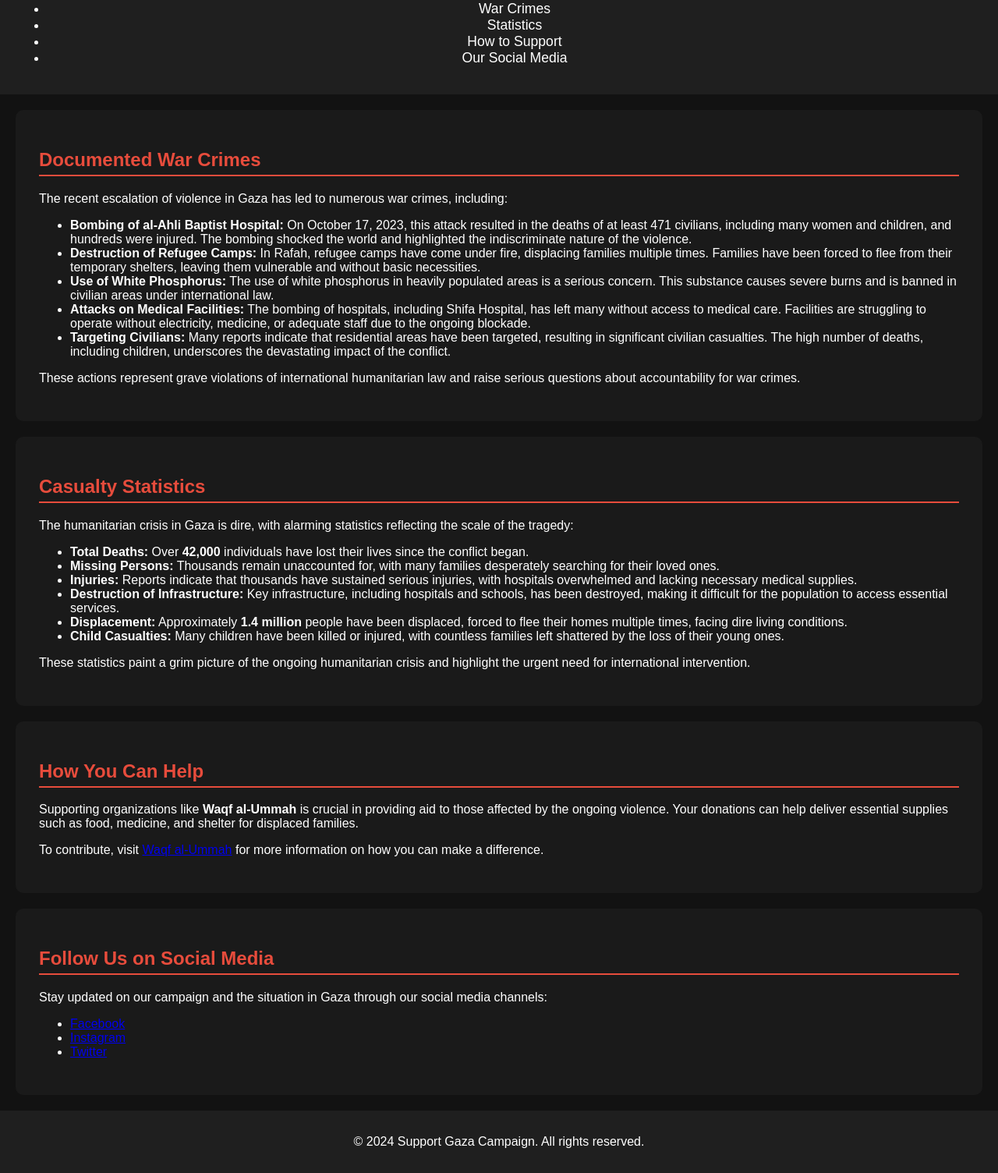
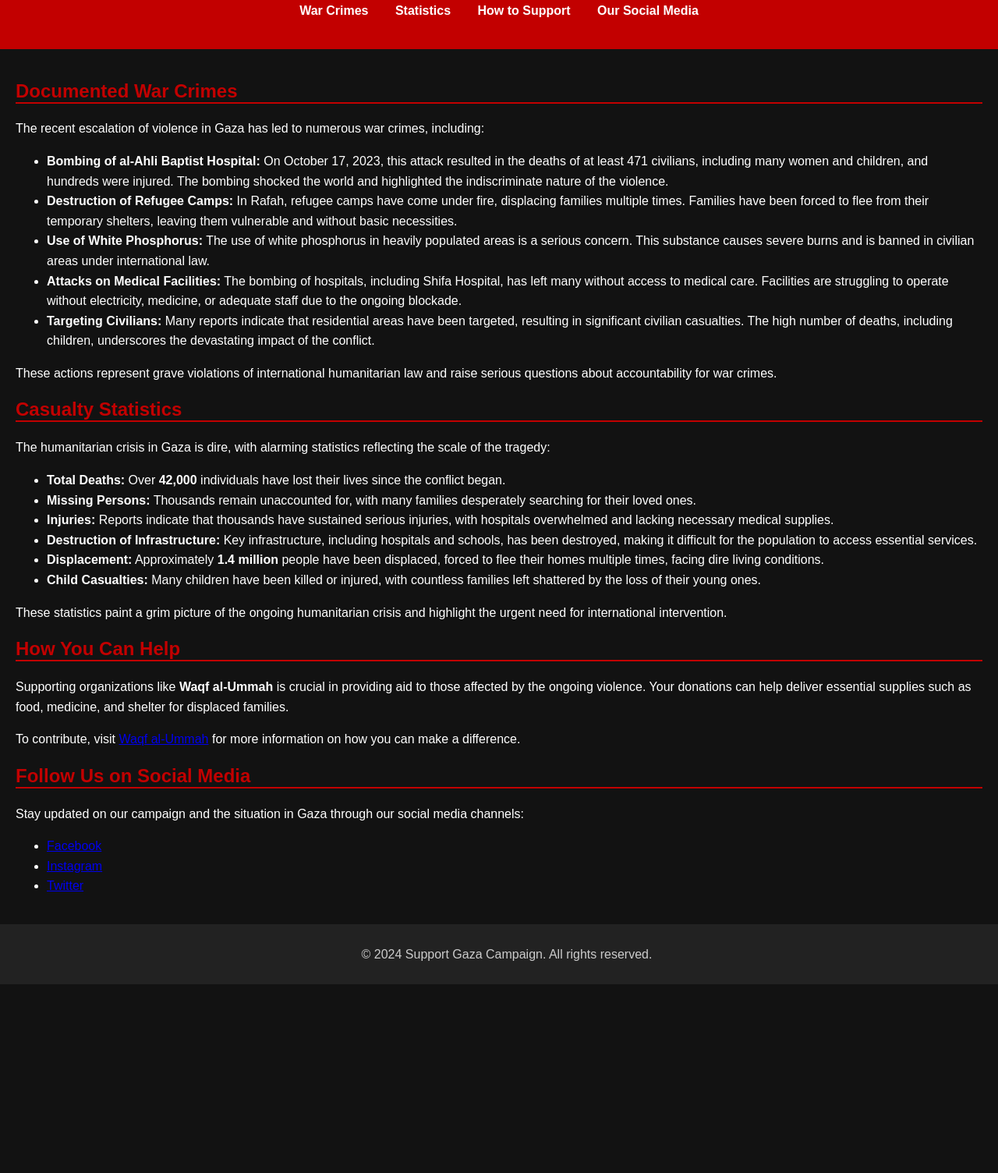
Before and after one commit to Akremhu/eyes-OnGaza, a plain HTML site: page index.html in a window 1280 px wide. Shown: the part 80-1584 px from the top of the page at 78% size. After the commit the page ends 1342 px from the top, so only its background shows below. Drawn offline with Linux system fonts and the light colour scheme.

Commit message:
Update styles.css

```diff
--- a/styles.css
+++ b/styles.css
@@ -1,64 +1,83 @@
+/* styles.css */
+
+/* Global Styles */
 body {
+    font-family: Arial, sans-serif;
     margin: 0;
     padding: 0;
-    font-family: Arial, sans-serif;
-    background-color: #121212;
-    color: white;
+    background-color: #121212; /* Dark background */
+    color: #ffffff; /* White text */
 }
 
 header {
-    background-color: #1f1f1f;
+    background-color: #c20000; /* Red for urgency */
+    padding: 20px;
     text-align: center;
+}
+
+h1 {
+    margin: 0;
+    font-size: 2.5em;
+}
+
+nav ul {
+    list-style-type: none;
+    padding: 0;
+}
+
+nav ul li {
+    display: inline;
+    margin: 0 15px;
+}
+
+nav a {
+    color: #ffffff; /* White links */
+    text-decoration: none;
+    font-weight: bold;
+}
+
+nav a:hover {
+    text-decoration: underline; /* Underline on hover */
+}
+
+main {
     padding: 20px;
 }
 
-header h1 {
-    font-size: 2.5em;
-    color: #e74c3c;
-    margin: 0;
+h2 {
+    color: #c20000; /* Red for section headers */
+    border-bottom: 2px solid #c20000; /* Red underline for headings */
 }
 
-nav a {
-    color: white;
-    text-decoration: none;
-    margin: 0 15px;
-    font-size: 1.1em;
+p, li {
+    line-height: 1.6; /* Increase line height for readability */
 }
 
-nav a:hover {
-    color: #e74c3c;
-}
-
-section {
-    padding: 30px;
-    margin: 20px;
-    background-color: #1a1a1a;
-    border-radius: 10px;
-}
-
-section h2 {
-    color: #e74c3c;
-    border-bottom: 2px solid #e74c3c;
-    padding-bottom: 5px;
-}
-
-.button {
-    display: inline-block;
-    padding: 10px 20px;
-    margin-top: 10px;
-    background-color: #e74c3c;
-    color: white;
-    text-decoration: none;
-    border-radius: 5px;
-}
-
-.button:hover {
-    background-color: #c0392b;
+blockquote {
+    font-style: italic;
+    margin: 15px 0;
+    border-left: 4px solid #c20000; /* Red left border for blockquotes */
+    padding-left: 15px;
 }
 
 footer {
+    background-color: #222222; /* Darker footer */
+    color: #cccccc; /* Light grey text for footer */
     text-align: center;
-    padding: 15px;
-    background-color: #1f1f1f;
-    margin-top: 20px;
+    padding: 10px;
+    position: relative;
+    bottom: 0;
+    width: 100%;
 }
+
+/* Responsive design */
+@media (max-width: 600px) {
+    nav ul li {
+        display: block; /* Stack links on small screens */
+        margin: 5px 0;
+    }
+
+    h1 {
+        font-size: 2em; /* Adjust heading size for mobile */
+    }
+}
```
